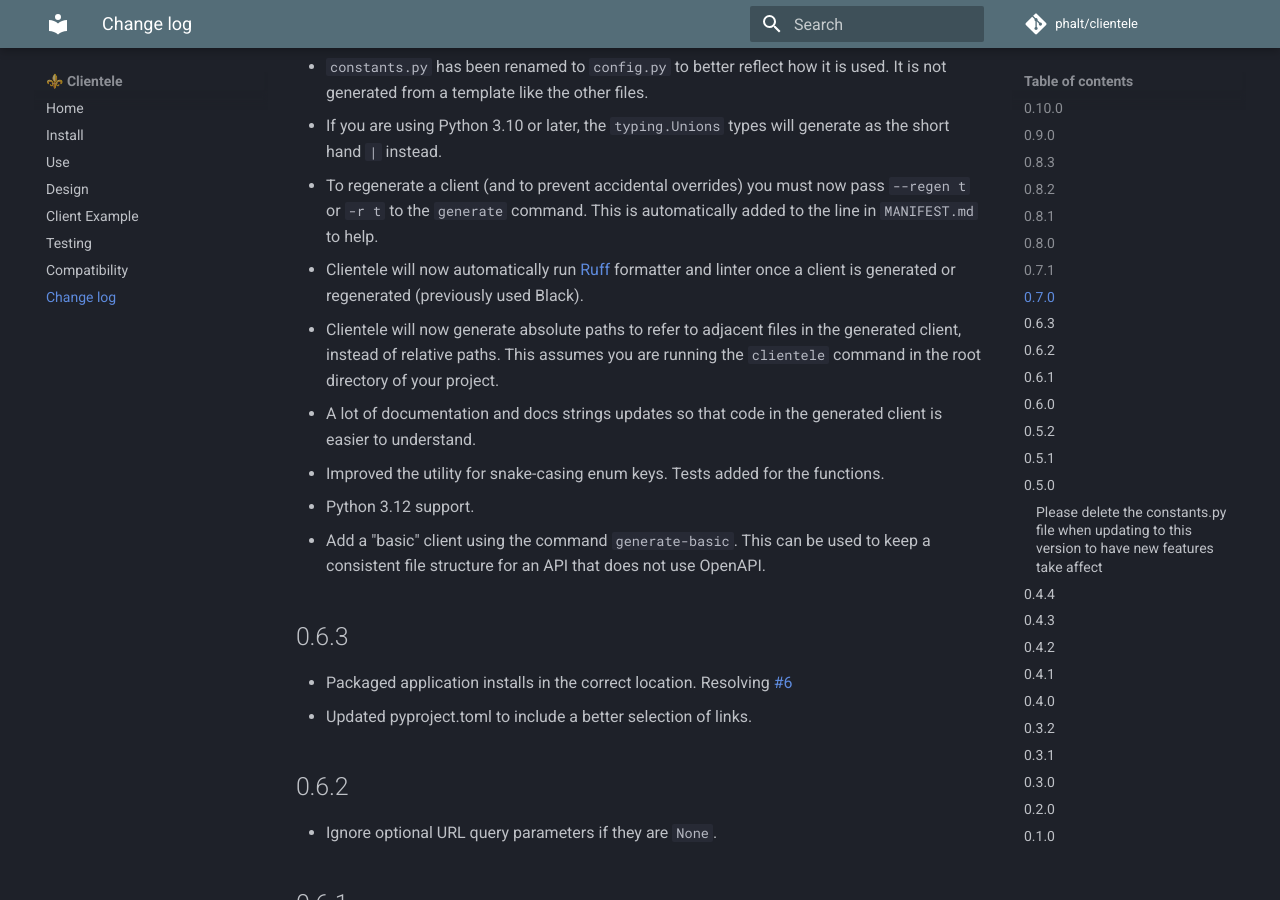
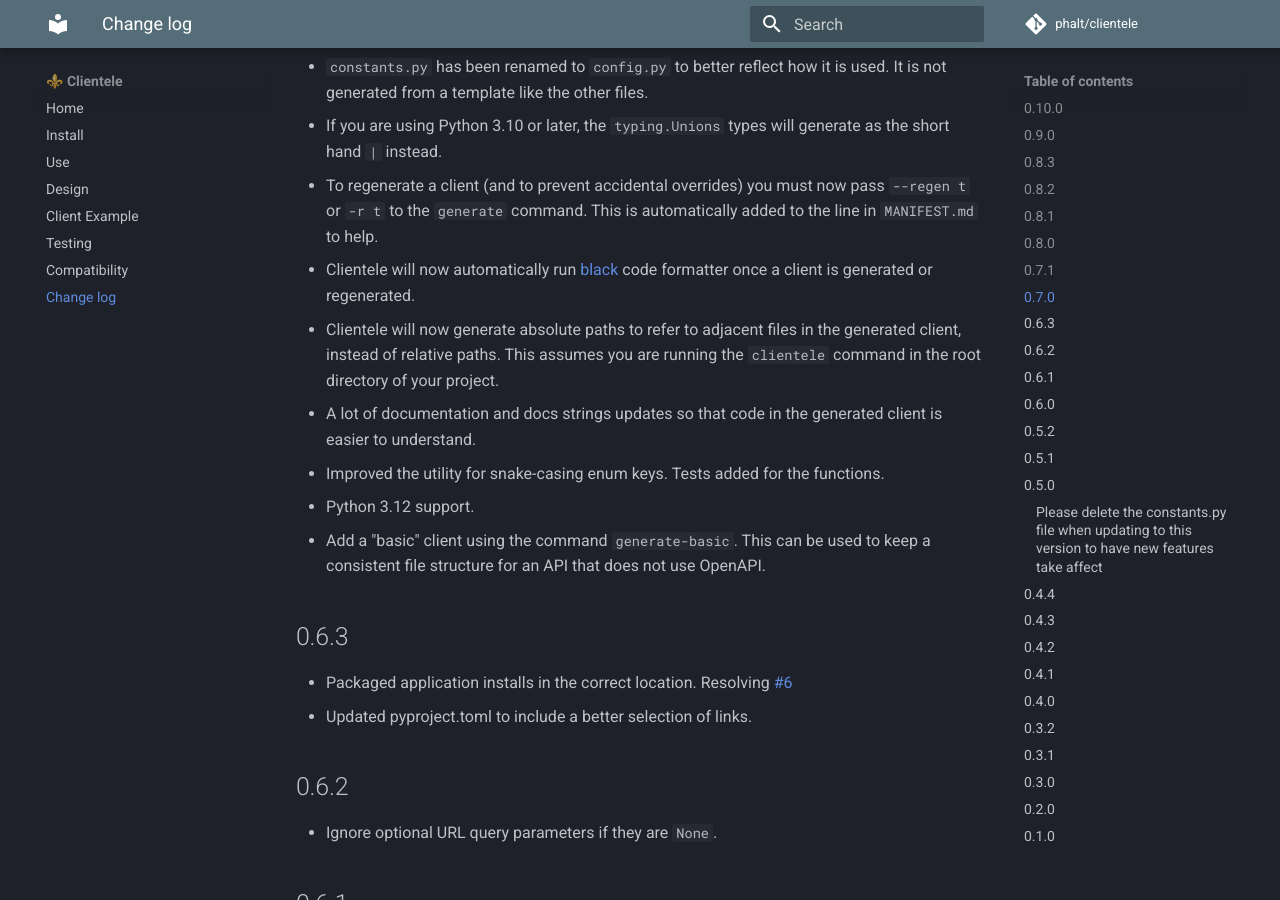
Before and after one commit to phalt/clientele, an MkDocs documentation site: the page built from docs/CHANGELOG.md, in a window 1280 px wide and 900 px high, scrolled down 1634 px. Built offline with MkDocs 1.6.1 and Material for MkDocs 9.7.7, drawn with Linux system fonts in a browser that asks for light colours; comment, search, counter and statistics services are not loaded.

Commit message:
Revert historical changelog entries to preserve version history
Co-authored-by: phalt <490685+phalt@users.noreply.github.com>

```diff
--- a/docs/CHANGELOG.md
+++ b/docs/CHANGELOG.md
@@ -46,7 +46,7 @@
 - `constants.py` has been renamed to `config.py` to better reflect how it is used. It is not generated from a template like the other files.
 - If you are using Python 3.10 or later, the `typing.Unions` types will generate as the short hand `|` instead.
 - To regenerate a client (and to prevent accidental overrides) you must now pass `--regen t` or `-r t` to the `generate` command. This is automatically added to the line in `MANIFEST.md` to  help.
-- Clientele will now automatically run [Ruff](https://docs.astral.sh/ruff/) formatter and linter once a client is generated or regenerated (previously used Black).
+- Clientele will now automatically run [black](https://black.readthedocs.io/en/stable/) code formatter once a client is generated or regenerated.
 - Clientele will now generate absolute paths to refer to adjacent files in the generated client, instead of relative paths. This assumes you are running the `clientele` command in the root directory of your project.
 - A lot of documentation and docs strings updates so that code in the generated client is easier to understand.
 - Improved the utility for snake-casing enum keys. Tests added for the functions.
```
Also changed, not shown: CHANGELOG.md (+1 -1 lines), docs/index.md (+1 -1 lines).
